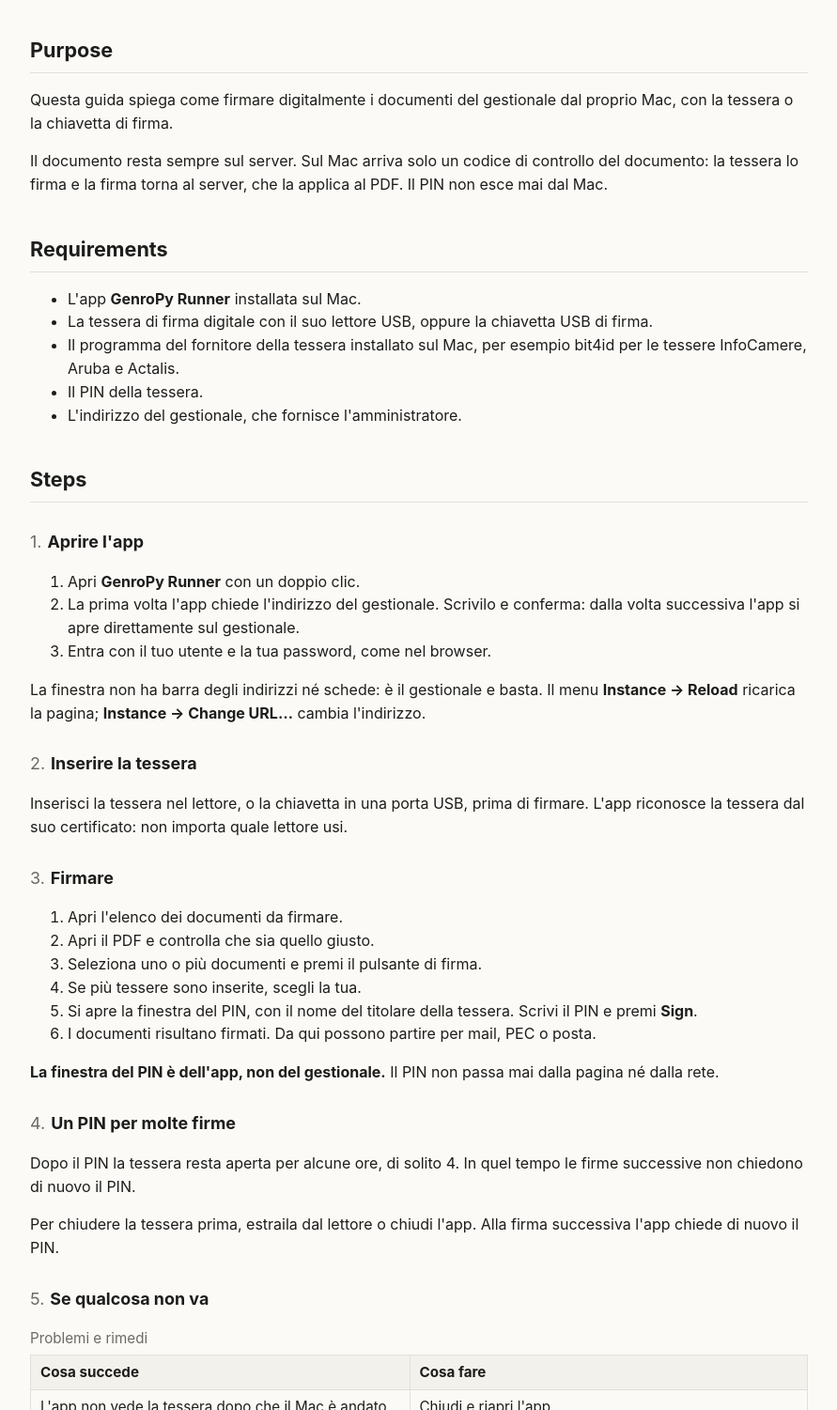
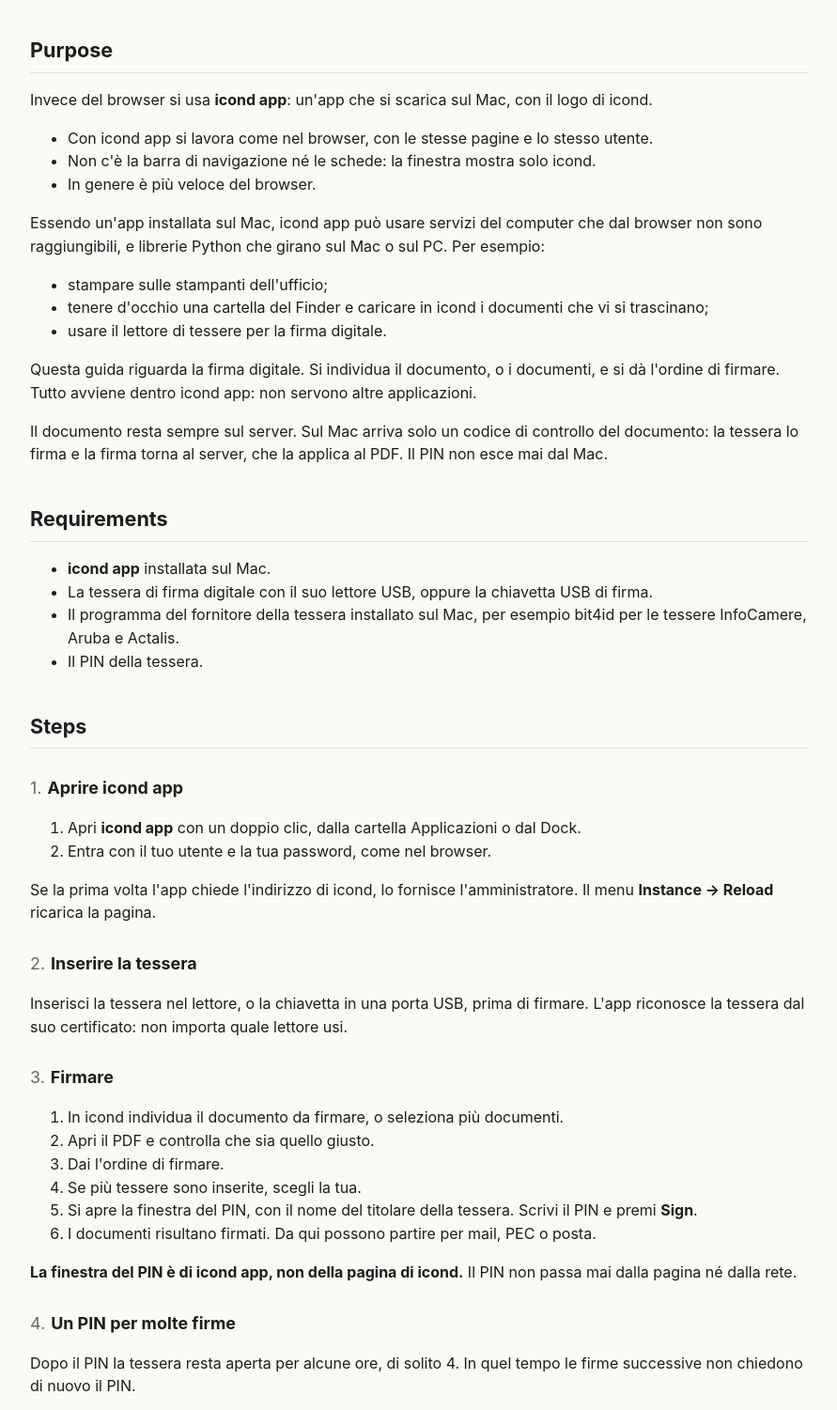
Before and after one commit to genropy/desktop_app, a plain HTML site: page xmldocs/booklet/guida-firma.html in a window 1280 px wide. Shown: the part 124-1625 px from the top of the page at 94% size, without its empty margins (194-1085 px from the left). Drawn offline with Linux system fonts and the light colour scheme.

Commit message:
Rewrite the user guide around icond app

```diff
--- a/xmldocs/booklet/guida-firma.html
+++ b/xmldocs/booklet/guida-firma.html
@@ -1,6 +1,6 @@
 <!DOCTYPE html>
 <!-- generated from guida-firma.xml by xmldocs: do not edit, edit the XML -->
-<html lang="it"><head><meta http-equiv="Content-Type" content="text/html; charset=UTF-8"><meta charset="utf-8"><meta name="viewport" content="width=device-width, initial-scale=1"><title>Firmare i documenti con GenroPy Runner</title><style>
+<html lang="it"><head><meta http-equiv="Content-Type" content="text/html; charset=UTF-8"><meta charset="utf-8"><meta name="viewport" content="width=device-width, initial-scale=1"><title>icond app: lavorare e firmare dal Mac</title><style>
 :root {
   --bg: #fbfaf7; --fg: #1d1d1b; --muted: #6b6a66; --line: #e2dfd8; --panel: #f3f1ec;
   --code-bg: #f0eee8; --accent: #2f5d8a;
@@ -86,36 +86,46 @@ table { border-collapse: collapse; width: 100%; font-size: 0.95rem; }
 caption { text-align: left; color: var(--muted); padding-bottom: 6px; }
 th, td { border: 1px solid var(--line); padding: 6px 10px; text-align: left; vertical-align: top; }
 th { background: var(--panel); }
-  </style></head><body><main><header class="doc-head"><div class="doc-type">Instruction booklet</div><h1>Firmare i documenti con GenroPy Runner</h1><div class="doc-meta"><span>booklet/guida-firma</span><span>2026-11-04</span><span>Giovanni Porcari</span></div></header><section class="part purpose"><h2>Purpose</h2>
-    <p>Questa guida spiega come firmare digitalmente i documenti del gestionale dal proprio Mac, con la tessera o la chiavetta di firma.</p>
+  </style></head><body><main><header class="doc-head"><div class="doc-type">Instruction booklet</div><h1>icond app: lavorare e firmare dal Mac</h1><div class="doc-meta"><span>booklet/guida-firma</span><span>2026-11-04</span><span>Giovanni Porcari</span></div></header><section class="part purpose"><h2>Purpose</h2>
+    <p>Invece del browser si usa <b>icond app</b>: un'app che si scarica sul Mac, con il logo di icond.</p>
+    <ul>
+      <li>Con icond app si lavora come nel browser, con le stesse pagine e lo stesso utente.</li>
+      <li>Non c'è la barra di navigazione né le schede: la finestra mostra solo icond.</li>
+      <li>In genere è più veloce del browser.</li>
+    </ul>
+    <p>Essendo un'app installata sul Mac, icond app può usare servizi del computer che dal browser non sono raggiungibili, e librerie Python che girano sul Mac o sul PC. Per esempio:</p>
+    <ul>
+      <li>stampare sulle stampanti dell'ufficio;</li>
+      <li>tenere d'occhio una cartella del Finder e caricare in icond i documenti che vi si trascinano;</li>
+      <li>usare il lettore di tessere per la firma digitale.</li>
+    </ul>
+    <p>Questa guida riguarda la firma digitale. Si individua il documento, o i documenti, e si dà l'ordine di firmare. Tutto avviene dentro icond app: non servono altre applicazioni.</p>
     <p>Il documento resta sempre sul server. Sul Mac arriva solo un codice di controllo del documento: la tessera lo firma e la firma torna al server, che la applica al PDF. Il PIN non esce mai dal Mac.</p>
   </section><section class="part requires"><h2>Requirements</h2>
     <ul>
-      <li>L'app <b>GenroPy Runner</b> installata sul Mac.</li>
+      <li><b>icond app</b> installata sul Mac.</li>
       <li>La tessera di firma digitale con il suo lettore USB, oppure la chiavetta USB di firma.</li>
       <li>Il programma del fornitore della tessera installato sul Mac, per esempio bit4id per le tessere InfoCamere, Aruba e Actalis.</li>
       <li>Il PIN della tessera.</li>
-      <li>L'indirizzo del gestionale, che fornisce l'amministratore.</li>
     </ul>
-  </section><section class="part steps"><h2>Steps</h2><section class="section step" id="s-apri"><h3><span class="step-num">1.</span>Aprire l'app</h3>
+  </section><section class="part steps"><h2>Steps</h2><section class="section step" id="s-apri"><h3><span class="step-num">1.</span>Aprire icond app</h3>
     <ol>
-      <li>Apri <b>GenroPy Runner</b> con un doppio clic.</li>
-      <li>La prima volta l'app chiede l'indirizzo del gestionale. Scrivilo e conferma: dalla volta successiva l'app si apre direttamente sul gestionale.</li>
+      <li>Apri <b>icond app</b> con un doppio clic, dalla cartella Applicazioni o dal Dock.</li>
       <li>Entra con il tuo utente e la tua password, come nel browser.</li>
     </ol>
-    <p>La finestra non ha barra degli indirizzi né schede: è il gestionale e basta. Il menu <b>Instance → Reload</b> ricarica la pagina; <b>Instance → Change URL…</b> cambia l'indirizzo.</p>
+    <p>Se la prima volta l'app chiede l'indirizzo di icond, lo fornisce l'amministratore. Il menu <b>Instance → Reload</b> ricarica la pagina.</p>
   </section><section class="section step" id="s-tessera"><h3><span class="step-num">2.</span>Inserire la tessera</h3>
     <p>Inserisci la tessera nel lettore, o la chiavetta in una porta USB, prima di firmare. L'app riconosce la tessera dal suo certificato: non importa quale lettore usi.</p>
   </section><section class="section step" id="s-firma"><h3><span class="step-num">3.</span>Firmare</h3>
     <ol>
-      <li>Apri l'elenco dei documenti da firmare.</li>
+      <li>In icond individua il documento da firmare, o seleziona più documenti.</li>
       <li>Apri il PDF e controlla che sia quello giusto.</li>
-      <li>Seleziona uno o più documenti e premi il pulsante di firma.</li>
+      <li>Dai l'ordine di firmare.</li>
       <li>Se più tessere sono inserite, scegli la tua.</li>
       <li>Si apre la finestra del PIN, con il nome del titolare della tessera. Scrivi il PIN e premi <b>Sign</b>.</li>
       <li>I documenti risultano firmati. Da qui possono partire per mail, PEC o posta.</li>
     </ol>
-    <p><b>La finestra del PIN è dell'app, non del gestionale.</b> Il PIN non passa mai dalla pagina né dalla rete.</p>
+    <p><b>La finestra del PIN è di icond app, non della pagina di icond.</b> Il PIN non passa mai dalla pagina né dalla rete.</p>
   </section><section class="section step" id="s-sessione"><h3><span class="step-num">4.</span>Un PIN per molte firme</h3>
     <p>Dopo il PIN la tessera resta aperta per alcune ore, di solito 4. In quel tempo le firme successive non chiedono di nuovo il PIN.</p>
     <p>Per chiudere la tessera prima, estraila dal lettore o chiudi l'app. Alla firma successiva l'app chiede di nuovo il PIN.</p>
@@ -129,12 +139,12 @@ th { background: var(--panel); }
       <tr><td>La pagina non risponde</td><td>Usa <b>Instance → Reload</b>.</td></tr>
     </table></div>
   </section></section><section class="part rules"><h2>Rules</h2>
-    <div class="box rule rule-must-not"><div class="box-head"><span class="tag tag-must-not">must-not</span></div><div>Scrivere il PIN in una pagina del gestionale o del browser. Il PIN si scrive solo nella finestra dell'app.</div><div class="muted why">Il gestionale non chiede mai il PIN.</div></div>
+    <div class="box rule rule-must-not"><div class="box-head"><span class="tag tag-must-not">must-not</span></div><div>Scrivere il PIN in una pagina di icond o del browser. Il PIN si scrive solo nella finestra di icond app.</div><div class="muted why">icond non chiede mai il PIN nelle sue pagine.</div></div>
     <div class="box rule rule-must"><div class="box-head"><span class="tag tag-must">must</span></div><div>Estrarre la tessera, o chiudere l'app, quando ci si allontana dal Mac.</div><div class="muted why">Con la tessera aperta le firme non chiedono il PIN.</div></div>
     <div class="box rule rule-must"><div class="box-head"><span class="tag tag-must">must</span></div><div>Controllare il documento prima di firmarlo.</div><div class="muted why">La firma vale come la firma autografa.</div></div>
   </section><section class="part limits"><h2>Current limits</h2>
-    <div class="box limit"><div>Bozza: descrive il funzionamento previsto. Il pulsante di firma nelle pagine del gestionale è da realizzare.</div></div>
-    <div class="box limit"><div>La firma funziona solo dentro l'app. Dal browser (Safari, Chrome) la firma diretta non è disponibile.</div></div>
+    <div class="box limit"><div>Bozza: descrive il funzionamento previsto. icond app con nome e logo di icond, e il comando di firma nelle pagine di icond, sono da realizzare.</div></div>
+    <div class="box limit"><div>La firma funziona solo dentro icond app. Dal browser (Safari, Chrome) non è disponibile.</div></div>
     <div class="box limit"><div>La finestra del PIN e i menu dell'app sono in inglese.</div></div>
   </section><section class="part related"><h2>Related documents</h2><ul>
     <li><a href="../proposal/signing-flow.html">proposal/signing-flow</a><span class="tag">proposal</span> — Signing server PDFs with the GenroPy Runner</li>
```
Also changed, not shown: xmldocs/booklet/guida-firma.xml (+24 -14 lines), 1 other file.
